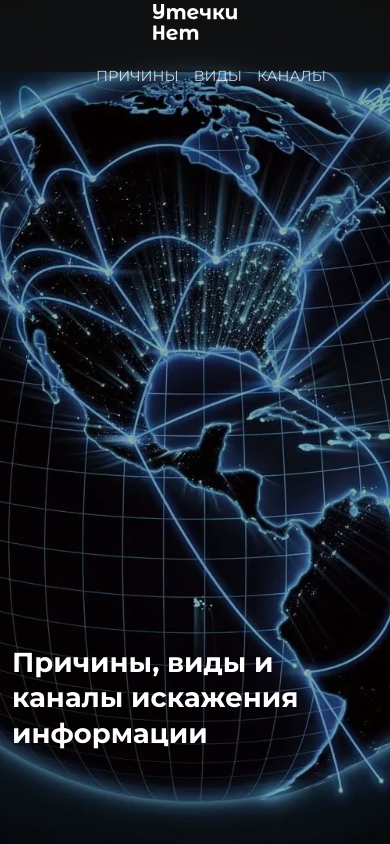
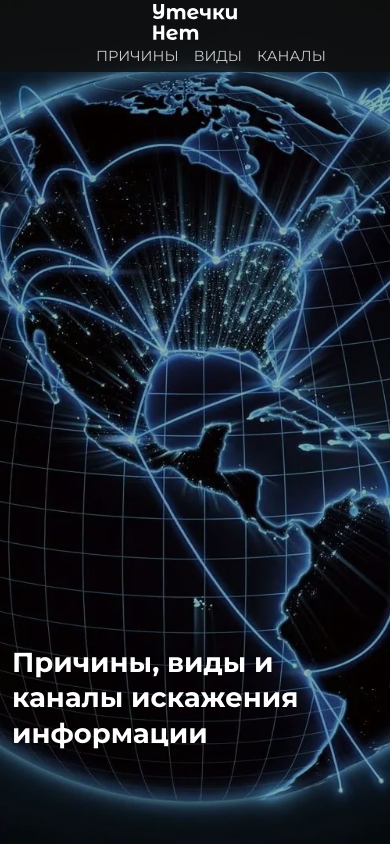
Before and after one commit to danilRomin/utechka, a plain HTML site: page index.html in a window 390 px wide. Shown: the top 844 px of the page. Drawn offline with nearby package versions, Linux system fonts and the light colour scheme.

Commit message:
Исправлено неправильное поведение шапки

```diff
--- a/scss/style.scss
+++ b/scss/style.scss
@@ -60,7 +60,7 @@ p {
 .header {
   position: fixed;
   width: 100%;
-	@include adaptiv-value(height, 80, 40, 1);
+	@include adaptiv-value(height, 80, 45, 1);
   background-color: $black;
   color: #fff;
 	z-index: 50;
@@ -75,7 +75,6 @@ p {
 		padding: 0 15px;
 		@media (max-width: 448.98px) {
 			flex-direction: column;
-
 		}
   }
 
@@ -96,7 +95,10 @@ p {
     justify-content: flex-end;
     align-items: center;
 		margin-top: 20px;
-
+		@media (max-width: 448.98px) {
+			margin-top: 0px;
+			justify-content: center;
+		}
   }
 
   &__list {
```
Also changed, not shown: scss/style.css.
